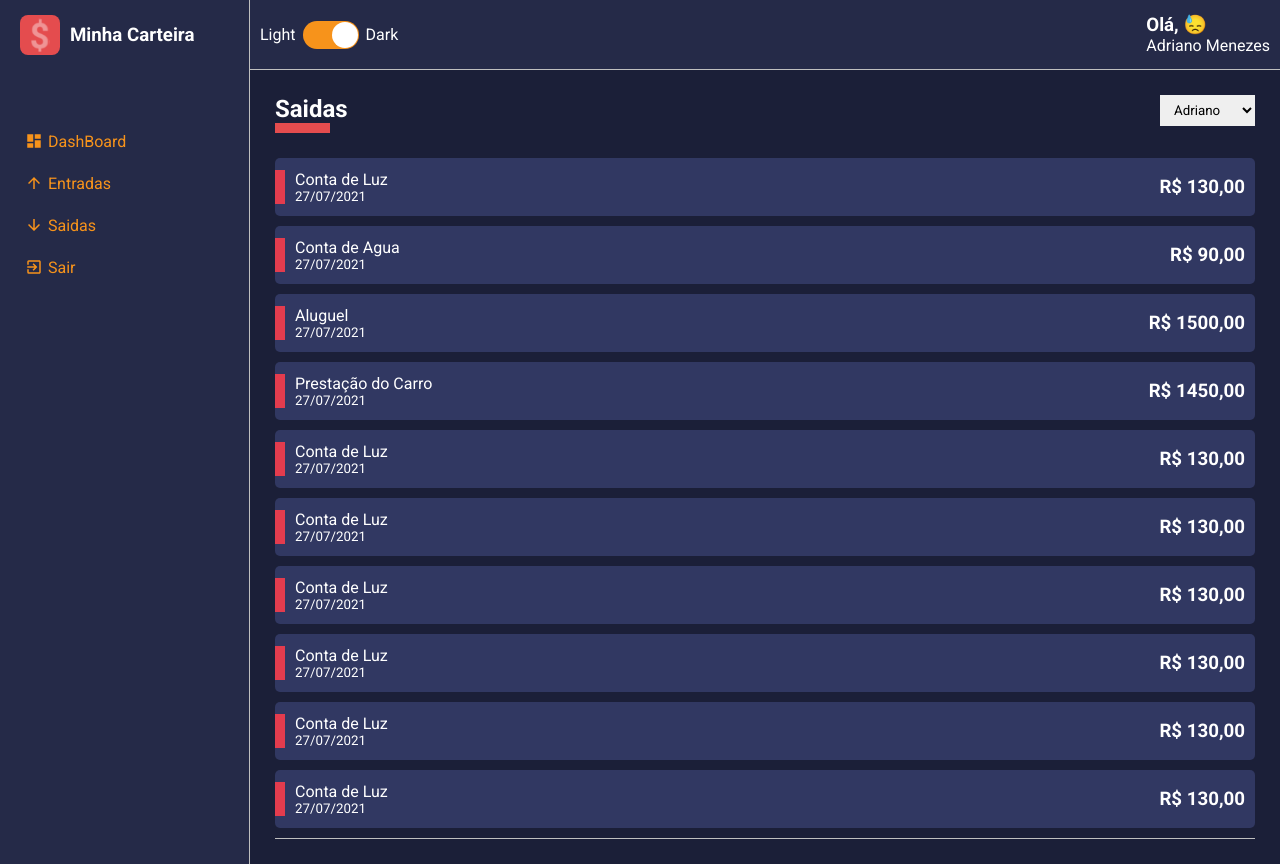
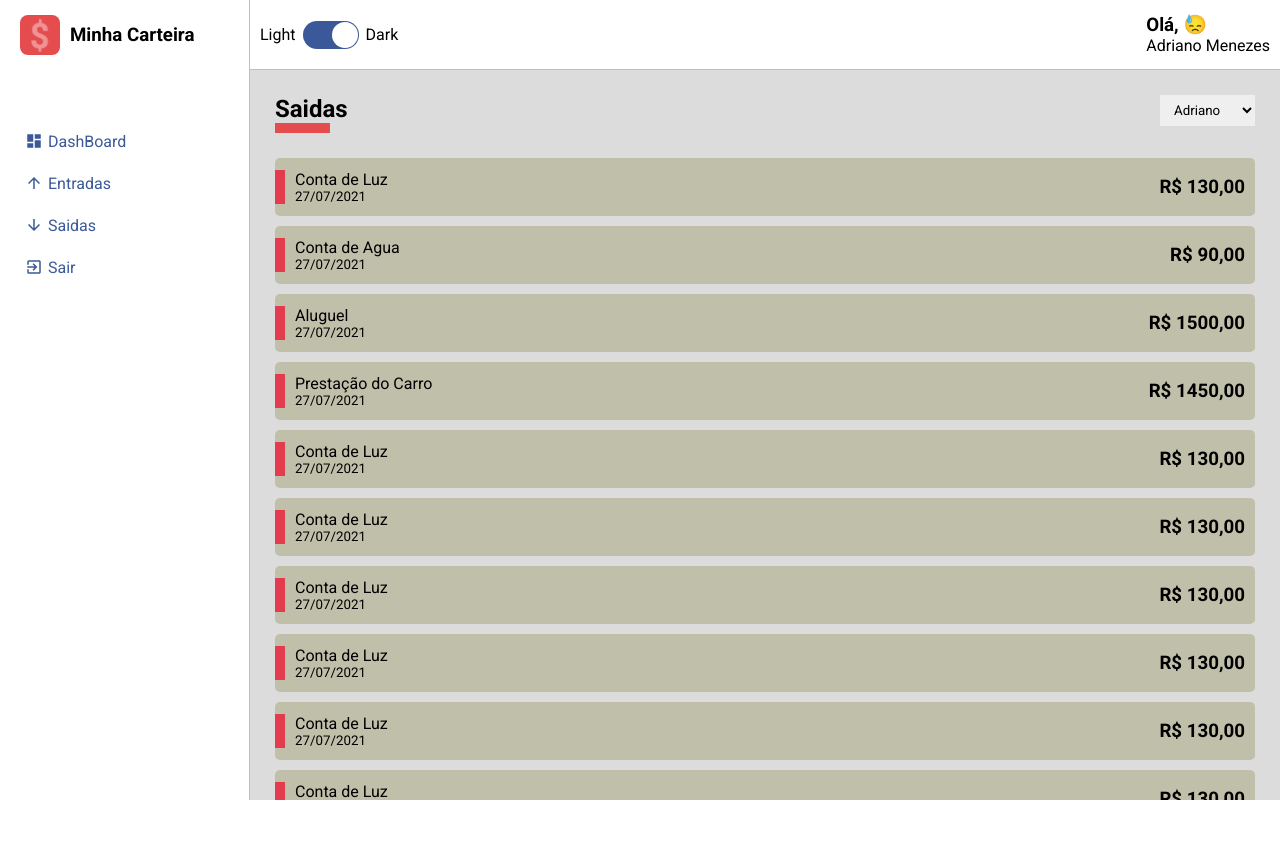
Before and after one commit to aaanm1309-1/dashboard, a React (Create React App) app: page / in a window 1280 px wide. After the commit the page ends 800 px from the top, so only its background shows below. Built offline with nearby package versions, Linux system fonts and the light colour scheme.

Commit message:
final aula 19

```diff
--- a/src/App.tsx
+++ b/src/App.tsx
@@ -11,7 +11,7 @@
 
 const App: React.FC = () => {
   return (
-      <ThemeProvider theme={dark}>
+      <ThemeProvider theme={light}>
         <GlobalStyles/>
         <Layout>
           <List />
--- a/src/components/Content/styles.ts
+++ b/src/components/Content/styles.ts
@@ -8,4 +8,21 @@
 
 
   padding: 25px;
+
+  height: calc(100vh - 70px);
+  overflow-y: scroll;
+
+  ::-webkit-scrollbar{
+    width: 10px;
+  }
+
+  ::-webkit-scrollbar-thumb{
+    background-color: ${props => props.theme.colors.secondary};
+    border-radius: 10px;
+  }
+
+  ::-webkit-scrollbar-track{
+    background-color: ${props => props.theme.colors.tertiary};
+  }
+
 `;
--- a/src/components/HistoryFinanceCard/index.tsx
+++ b/src/components/HistoryFinanceCard/index.tsx
@@ -6,7 +6,6 @@
 } from './styles';
 
 interface IHistoryFinanceCardProps {
-  cardColor: string;
   tagColor: string;
   title: string;
   subtitle: string;
@@ -17,11 +16,11 @@
 
 
 const HistoryFinanceCard: React.FC<IHistoryFinanceCardProps> = ({
-  cardColor, tagColor, title, subtitle, amount
+  tagColor, title, subtitle, amount
 }) => {
 
   return (
-    <Container color={cardColor} >
+    <Container>
       <Tag color={tagColor} />
       <div>
         <span>{title}</span>
--- a/src/components/HistoryFinanceCard/styles.ts
+++ b/src/components/HistoryFinanceCard/styles.ts
@@ -1,18 +1,14 @@
 import styled from "styled-components";
 
-interface IContainerProps {
-  color: string;
-
-};
 
 interface ITagProps {
   color: string;
 
 };
 
-export const Container = styled.li<IContainerProps>`
+export const Container = styled.li`
 
-  background-color: ${props => props.color};
+  background-color: ${props => props.theme.colors.tertiary};
 
   list-style: none;
   border-radius: 5px;
--- a/src/pages/List/index.tsx
+++ b/src/pages/List/index.tsx
@@ -23,7 +23,6 @@
           </ContentHeader>
           <Content>
             <HistoryFinanceCard
-              cardColor='#313862'
               tagColor='#E33C4E'
               title='Conta de Luz'
               subtitle='27/07/2021'
@@ -31,7 +30,6 @@
             />
 
             <HistoryFinanceCard
-              cardColor='#313862'
               tagColor='#E33C4E'
               title='Conta de Agua'
               subtitle='27/07/2021'
@@ -39,7 +37,6 @@
             />
 
             <HistoryFinanceCard
-              cardColor='#313862'
               tagColor='#E33C4E'
               title='Aluguel'
               subtitle='27/07/2021'
@@ -47,7 +44,6 @@
             />
 
             <HistoryFinanceCard
-              cardColor='#313862'
               tagColor='#E33C4E'
               title='Prestação do Carro'
               subtitle='27/07/2021'
@@ -55,7 +51,6 @@
             />
 
             <HistoryFinanceCard
-              cardColor='#313862'
               tagColor='#E33C4E'
               title='Conta de Luz'
               subtitle='27/07/2021'
@@ -63,7 +58,6 @@
             />
 
             <HistoryFinanceCard
-              cardColor='#313862'
               tagColor='#E33C4E'
               title='Conta de Luz'
               subtitle='27/07/2021'
@@ -71,7 +65,6 @@
             />
 
             <HistoryFinanceCard
-              cardColor='#313862'
               tagColor='#E33C4E'
               title='Conta de Luz'
               subtitle='27/07/2021'
@@ -79,7 +72,6 @@
             />
 
             <HistoryFinanceCard
-              cardColor='#313862'
               tagColor='#E33C4E'
               title='Conta de Luz'
               subtitle='27/07/2021'
@@ -87,7 +79,6 @@
             />
 
             <HistoryFinanceCard
-              cardColor='#313862'
               tagColor='#E33C4E'
               title='Conta de Luz'
               subtitle='27/07/2021'
@@ -95,7 +86,6 @@
             />
 
             <HistoryFinanceCard
-              cardColor='#313862'
               tagColor='#E33C4E'
               title='Conta de Luz'
               subtitle='27/07/2021'
--- a/src/styles/themes/light.ts
+++ b/src/styles/themes/light.ts
@@ -4,7 +4,8 @@
   colors: {
     primary: '#DCDCDC',
     secondary: '#FFFFFF',
-    tertiary: '#f5f5f5',
+    tertiary: '#BFBFAA',
+    // tertiary: '#f5f5f5',
 
     white: '#000',
     black: '#fff',
```
